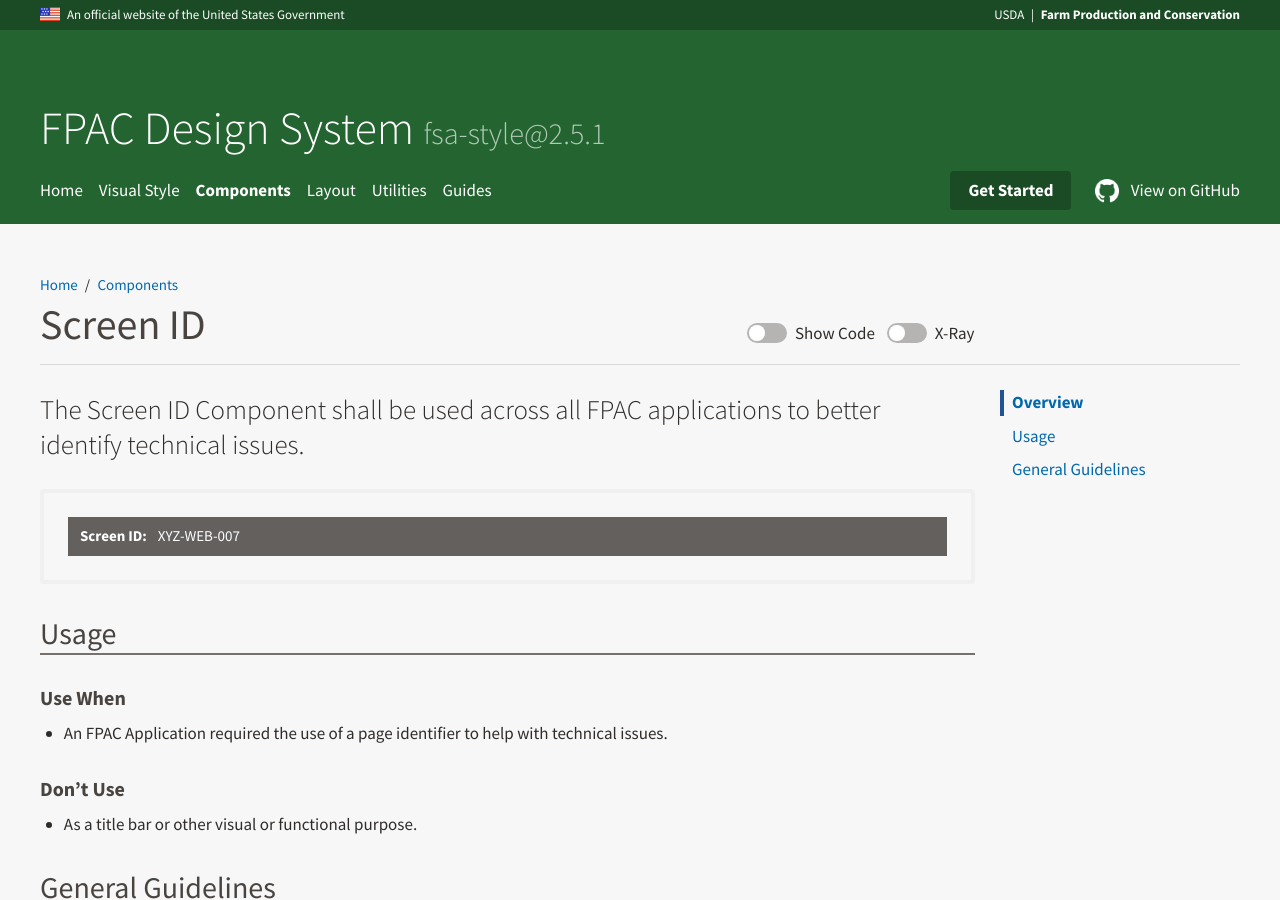
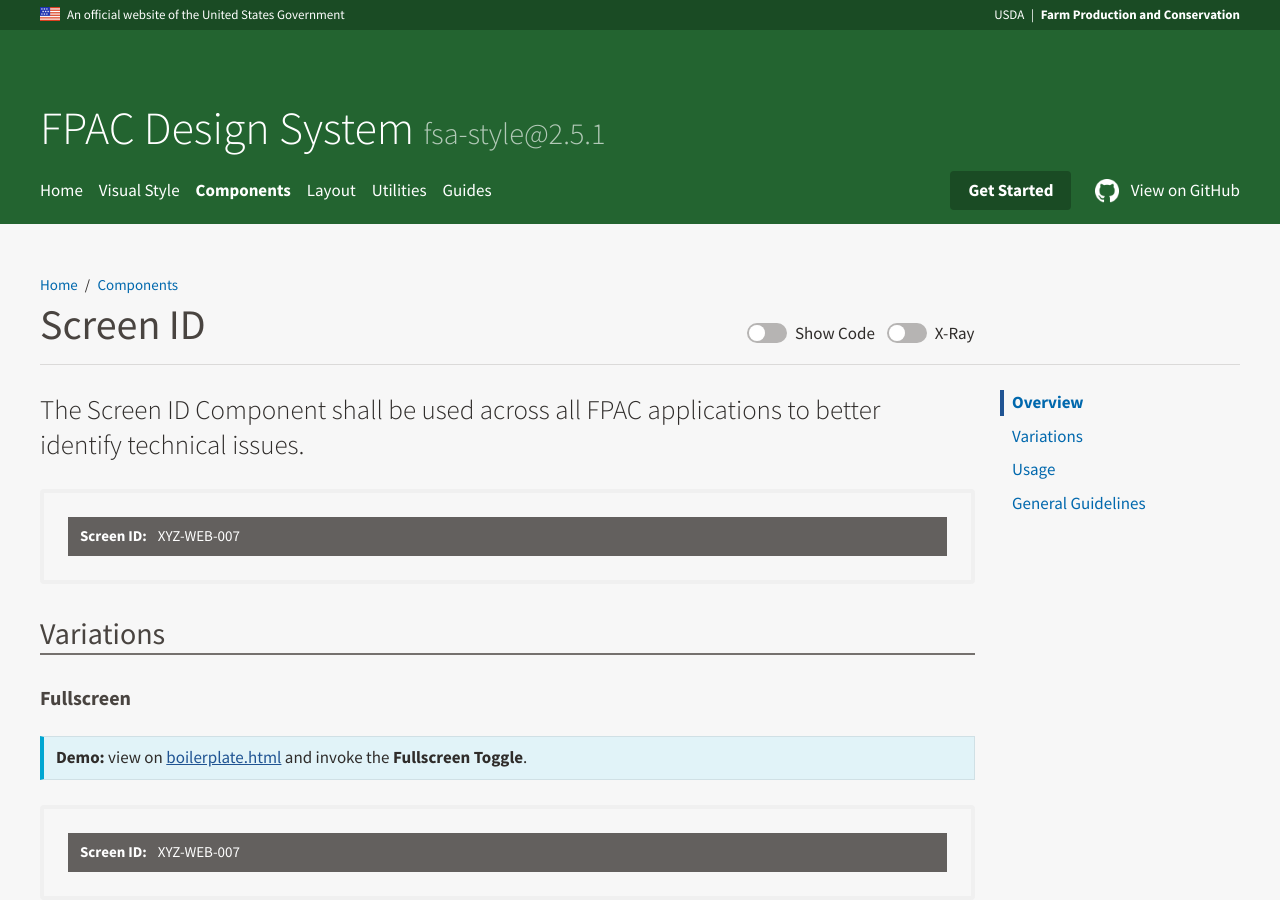
Before and after one commit to USDA-FSA/fsa-design-system, a Jekyll site: the page built from components/screen-id/index.md, in a window 1280 px wide and 900 px high. Built offline with Jekyll 4.4.1, drawn with Linux system fonts in a browser that asks for light colours.

Commit message:
Documented fsa-screen-id--fullscreen variation [amends #336]

````diff
--- a/components/screen-id/index.md
+++ b/components/screen-id/index.md
@@ -27,6 +27,37 @@
 </div>
 ```
 
+## Variations
+
+### Fullscreen
+
+<div class="fsa-alert fsa-alert--info fsa-alert--no-icon">
+  <div class="fsa-alert__body">
+    <p class="fsa-alert__text"><strong>Demo:</strong> view on <a href="https://usda-fsa.github.io/fsa-style/boilerplate.html">boilerplate.html</a> and invoke the <strong>Fullscreen Toggle</strong>.</p>
+  </div>
+</div>
+
+<div class="ds-preview">
+  <div class="fsa-screen-id fsa-screen-id--fullscreen">
+    <div class="fsa-screen-id__bd">
+      <dl class="fsa-screen-id__dl">
+        <dt class="fsa-screen-id__dt">Screen ID</dt>
+        <dd class="fsa-screen-id__dd">XYZ-WEB-007</dd>
+      </dl>
+    </div>
+  </div>
+</div>
+```html
+<div class="fsa-screen-id fsa-screen-id--fullscreen">
+  <div class="fsa-screen-id__bd">
+    <dl class="fsa-screen-id__dl">
+      <dt class="fsa-screen-id__dt">Screen ID</dt>
+      <dd class="fsa-screen-id__dd">XYZ-WEB-007</dd>
+    </dl>
+  </div>
+</div>
+```
+
 ## Usage
 
 ### Use When
````
Also changed, not shown: components/topper/index.md (+2 -0 lines).
